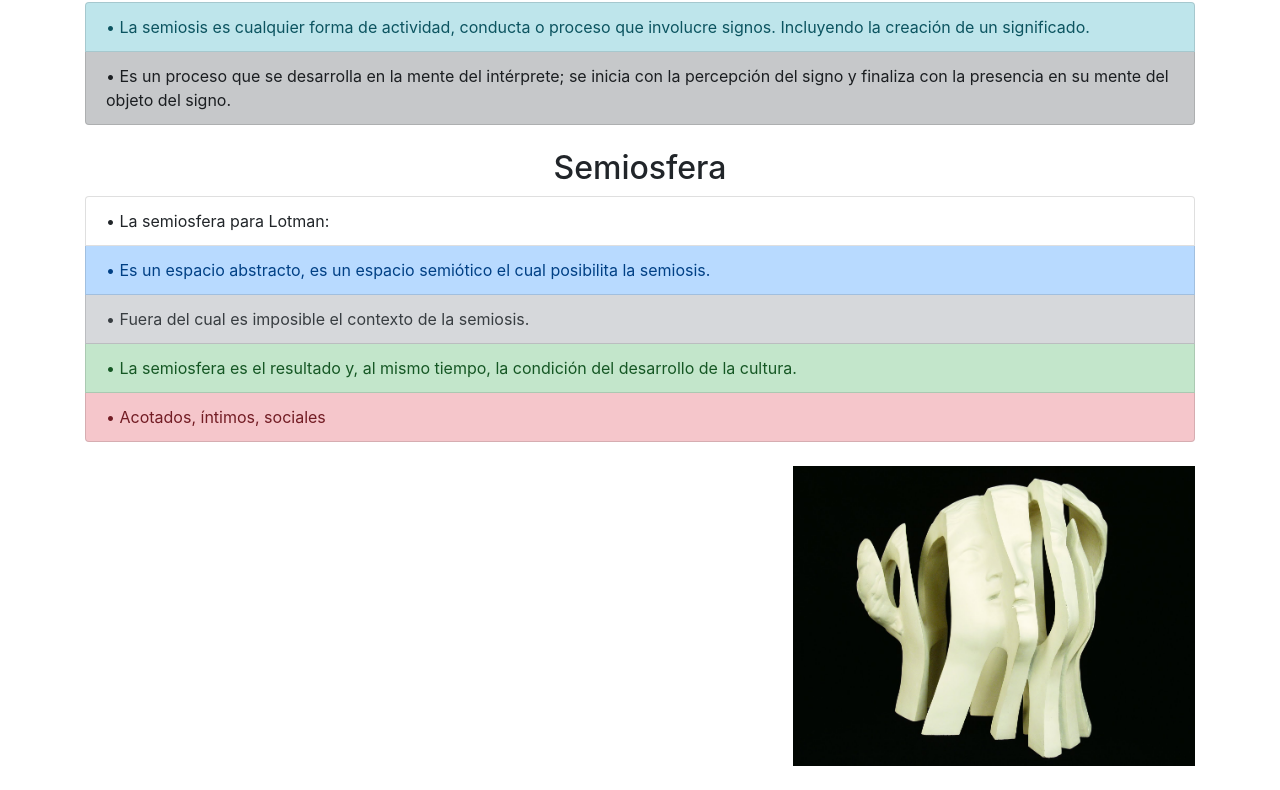
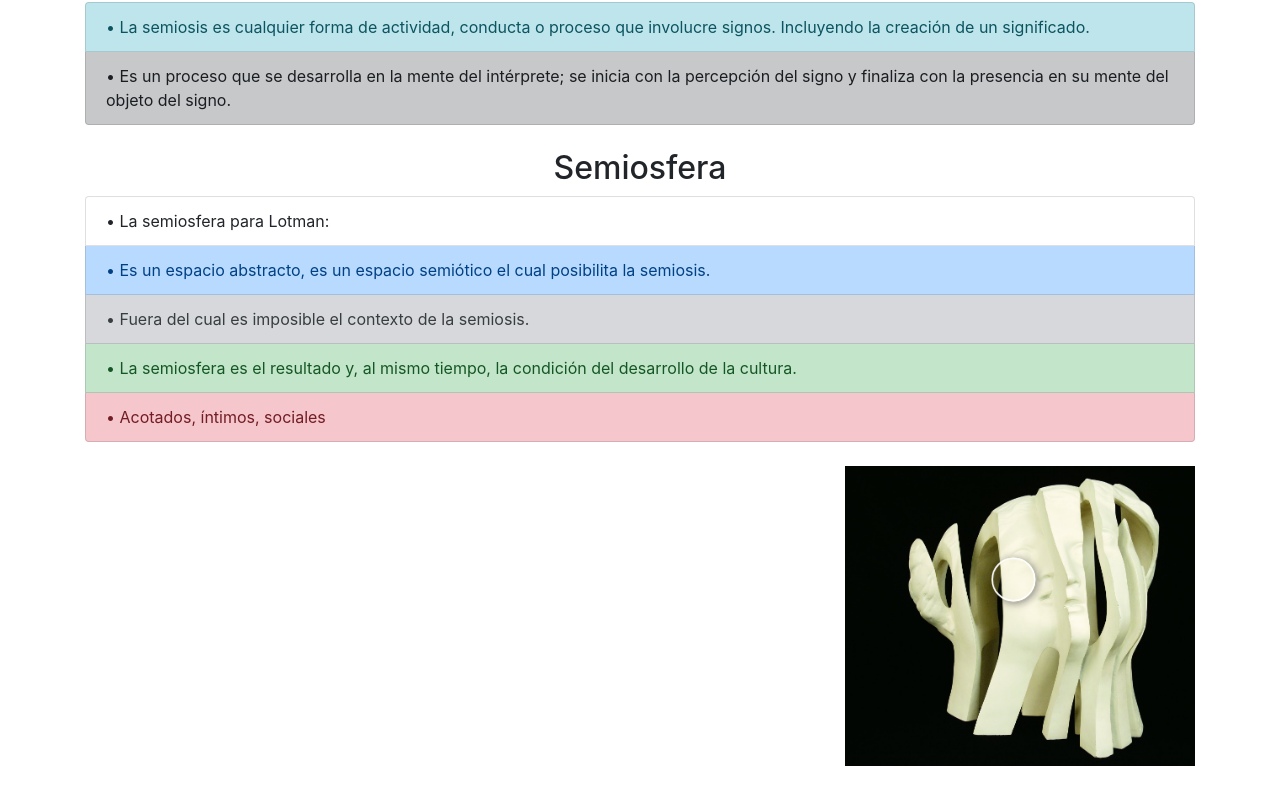
Before and after one commit to yizuzk8/yizuzk8.github.io, a plain HTML site: page pages/semiotica.html in a window 1280 px wide. Shown: the part 598-1388 px from the top of the page. Drawn offline with nearby package versions, Linux system fonts and the light colour scheme.

Commit message:
Added buttons
to open image image information

```diff
--- a/pages/semiotica.html
+++ b/pages/semiotica.html
@@ -144,11 +144,14 @@
 
                     </ul>
                 </div>
-                <div class="col-md-12">
+                <div class="col-md-4"></div>
+                <div class="col-md-4"></div>
+                <div class="col-md-4">
                     <br>
-                    <div style="text-align: right;">
-                        <a href="#" id="liveToastBtn" title="click me">
-                        <img src="../imgs/imagen01.png" alt="alternatetext" style="height: 300px;">
+                    <div style="text-align: right; background-image: url(../imgs/imagen01.png) ; height: 300px; background-size: cover;" class="clicktome" s>
+                        <span id="liveToastBtn" title="click me">
+
+
                     </a>
                     </div>
 
@@ -228,6 +231,27 @@
         .custom-toggler .navbar-toggler-icon {
 background-image: url("../imgs/Menu.png");
 }
+
+.clicktome span{
+        -webkit-border-radius: 50%;
+        border-radius: 50%;
+        left: 0;
+        position: absolute;
+        top: 0;
+        width: 100%;
+        border: 2px solid #fff;
+        -webkit-box-shadow: 2px 2px 10px rgb(0 0 0 / 50%);
+        box-shadow: 2px 2px 10px rgb(0 0 0 / 50%);
+        -webkit-transform: scale3d(0.8,0.8,0.8);
+        transform: scale3d(0.8,0.8,0.8);
+        width: 55px;
+        height: 55px;
+        background-color: transparent;
+        left: 41%;
+        top: 34%;
+        cursor: pointer;
+        pointer-events: auto;
+    }
     </style>
 
 </html>
```
Also changed, not shown: pages/signo.html (+23 -1 lines).
